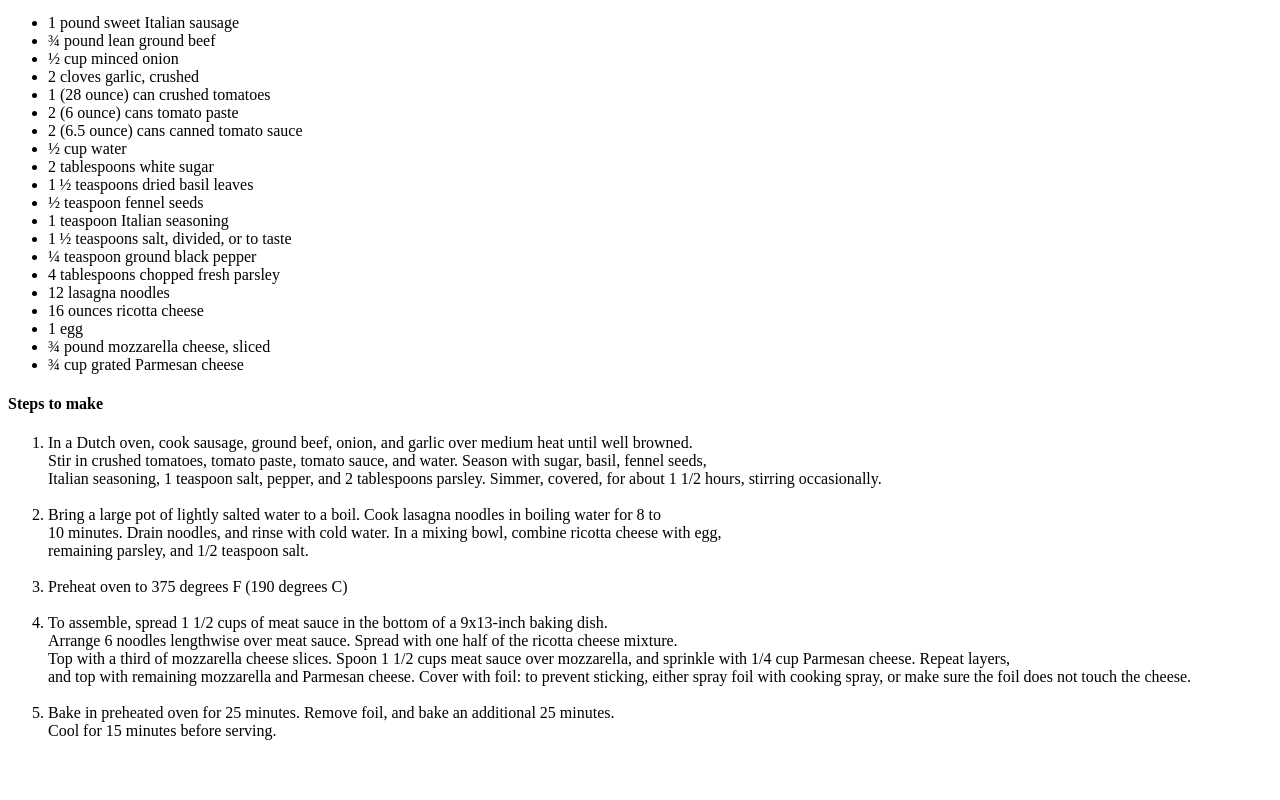
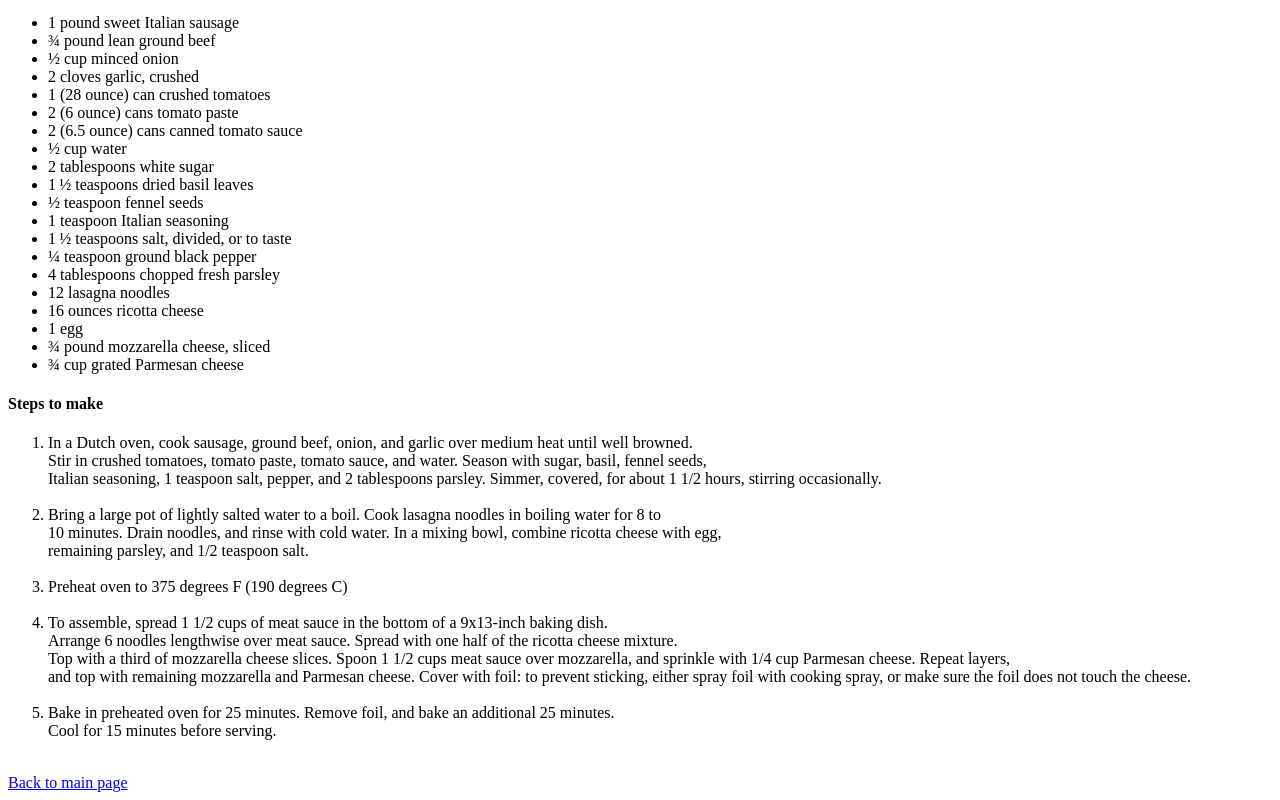
Before and after one commit to taliour/odin-recipes, a plain HTML site: page recipes/lasagna.html in a window 1280 px wide. Shown: the part 758-1558 px from the top of the page. Before the commit the page ends 1514 px from the top, so only its background shows below. Drawn offline with Linux system fonts and the light colour scheme.

Commit message:
Add a link back to main page

```diff
--- a/recipes/lasagna.html
+++ b/recipes/lasagna.html
@@ -45,5 +45,7 @@
             <br>
             <li>Bake in preheated oven for 25 minutes. Remove foil, and bake an additional 25 minutes.<br> Cool for 15 minutes before serving.</li>
         </ol>
+        <br>
+        <a href="../index.html">Back to main page</a>
     </body>
 </html>
```
